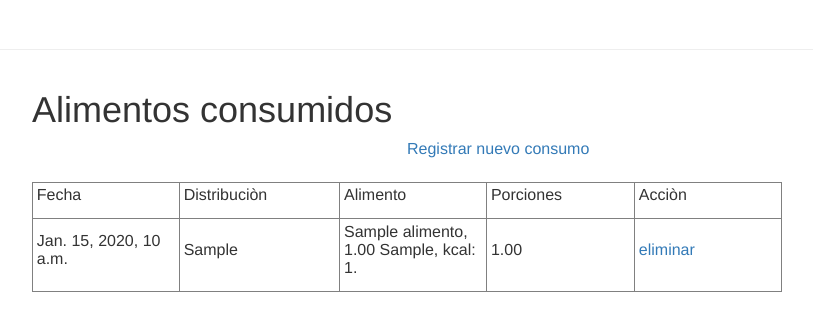
After one commit to Recorrido44/my-first-blog, a Django app: page /alimento/verconsumo/ in a window 1280 px wide. The commit adds this page. Shown: the top 331 px of the page, without its empty margins (38-851 px from the left). Run offline with Django 3.2, Linux system fonts and the light colour scheme; tables that the repository leaves empty hold one stand-in row (values such as "Sample post"); some libraries are stand-ins or nearby versions.

Commit message:
subo nuevas ligas de navegaciòn

```diff
--- a/Viajav/settings.py
+++ b/Viajav/settings.py
@@ -26,7 +26,7 @@ SECRET_KEY = '+14$9w3e(qjjo+-)r0@zb@w#1@q33pl!c)yroamva0-k!@z-^y'
 DEBUG = True
 
 # ALLOWED_HOSTS = ['127.0.0.1', 'recorrido.pythonanywhere.com']
-ALLOWED_HOSTS = ['127.0.0.1', 'localhost']
+ALLOWED_HOSTS = ['127.0.0.1', 'localhost', 'recorrido.pythonanywhere.com']
 
 
 # Application definition
--- a/Viajav/urls.py
+++ b/Viajav/urls.py
@@ -28,7 +28,8 @@ urlpatterns = [
     url(r'^viaje/finalizar/$', views.Km_Finalizar_Vista.as_view(), name='kilometro_finalizar'),
     url(r'^viaje/borrar/(?P<pk>[0-9]+)/$', views.Km_Eliminar_Vista.as_view(), name='kilometro_borrar'),
     url(r'^alimento/nuevo/$', views.Alimento_Nuevo_Vista.as_view(), name='alimento_nuevo'),
-    url(r'^alimento/consumo/$', views.Alimento_Consumo_Vista.as_view(), name='alimento_consumo'),
+    url(r'^alimento/consumo/$', views.Alimento_Consumo_Vista.as_view(), name='consumo_registro'),
     url(r'^alimento/resumen/$', views.Alimento_Resumen_Vista.as_view(), name='consumo_resumen'),
-
+    url(r'^alimento/verconsumo/$', views.Alimento_Verconsumo_Vista.as_view(), name='consumo_mostrar'),
+    url(r'^alimento/borrar/(?P<pk>[0-9]+)/$', views.Alimento_Eliminar_Vista.as_view(), name='consumo_borrar'),
 ]
--- a/gestion_viaje/templates/alimento_resumen.html
+++ b/gestion_viaje/templates/alimento_resumen.html
@@ -5,10 +5,10 @@
         <form method="GET" class="post-form">{% csrf_token %}
             <table>
                  <td width="10%">
-                    <p></p>
+                    <p><a href="../verconsumo" >Mostrar consumidos</p>
                 </td>
                 <td width="10%">
-                    <p><a href="../consumo" >Registrar nuevo alimento</p>
+                    <p><a href="../consumo" >Registrar nuevo consumo</p>
                 </td>
             </table>
         </form>
--- /dev/null
+++ b/gestion_viaje/templates/consumo_muestra.html
@@ -0,0 +1,59 @@
+{% extends "base.html" %}
+
+{% block content %}
+    <h1>Alimentos consumidos</h1>
+        <form method="GET" class="post-form">{% csrf_token %}
+            <table>
+                 <td width="10%">
+                    <p></p>
+                </td>
+                <td width="10%">
+                    <p><a href="../consumo" >Registrar nuevo consumo</p>
+                </td>
+            </table>
+        </form>
+
+    {% if consumo_list %}
+    <table>
+        <tr valign="top">
+            <td width="10%" style="border-top: 1px double #808080; border-bottom: 1px double #808080; border-left: 1px double #808080; border-right: none; padding-top: 0.1cm; padding-bottom: 0.1cm; padding-left: 0.1cm; padding-right: 0cm">
+                <p>Fecha</p>
+            </td>
+            <td width="10%" style="border-top: 1px double #808080; border-bottom: 1px double #808080; border-left: 1px double #808080; border-right: none; padding-top: 0.1cm; padding-bottom: 0.1cm; padding-left: 0.1cm; padding-right: 0cm">
+                <p>Distribuciòn</p>
+            </td>
+            <td width="10%" style="border-top: 1px double #808080; border-bottom: 1px double #808080; border-left: 1px double #808080; border-right: none; padding-top: 0.1cm; padding-bottom: 0.1cm; padding-left: 0.1cm; padding-right: 0cm">
+                <p>Alimento</p>
+            </td>
+             <td width="10%" style="border-top: 1px double #808080; border-bottom: 1px double #808080; border-left: 1px double #808080; border-right: none; padding-top: 0.1cm; padding-bottom: 0.1cm; padding-left: 0.1cm; padding-right: 0cm">
+                <p>Porciones</p>
+            </td>
+            <td width="10%" style="border-top: 1px double #808080; border-bottom: 1px double #808080; border-left: 1px double #808080; border-right: 1px double #808080; padding-top: 0.1cm; padding-bottom: 0.1cm; padding-left: 0.1cm; padding-right: 0cm">
+                <p>Acciòn</p>
+            </td>
+		</tr>
+        <tr>
+      {% for consumo in consumo_list %}
+            <td width="10%" style="border-top: 1px double #808080; border-bottom: 1px double #808080; border-left: 1px double #808080; border-right: none; padding-top: 0.1cm; padding-bottom: 0.1cm; padding-left: 0.1cm; padding-right: 0cm">
+                <p> {{consumo.fecha}}</p>
+            </td>
+            <td width="10%" style="border-top: 1px double #808080; border-bottom: 1px double #808080; border-left: 1px double #808080; border-right: none; padding-top: 0.1cm; padding-bottom: 0.1cm; padding-left: 0.1cm; padding-right: 0cm">
+                <p> {{consumo.aldia}}</p>
+            </td>
+            <td width="10%" style="border-top: 1px double #808080; border-bottom: 1px double #808080; border-left: 1px double #808080; border-right: none; padding-top: 0.1cm; padding-bottom: 0.1cm; padding-left: 0.1cm; padding-right: 0cm">
+                <p> {{consumo.alimento}}</p>
+            </td>
+            <td width="10%" style="border-top: 1px double #808080; border-bottom: 1px double #808080; border-left: 1px double #808080; border-right: none; padding-top: 0.1cm; padding-bottom: 0.1cm; padding-left: 0.1cm; padding-right: 0cm">
+                <p> {{consumo.porciones}}</p>
+            </td>
+            <td width="10%" style="border-top: 1px double #808080; border-bottom: 1px double #808080; border-left: 1px double #808080; border-right: 1px double #808080; padding-top: 0.1cm; padding-bottom: 0.1cm; padding-left: 0.1cm; padding-right: 0cm">
+                <p><a href="../borrar/{{consumo.id}}" > eliminar </p>
+            </td>
+        </tr>
+      {% endfor %}
+
+    </table>
+    {% else %}
+      <p>No hay datos a mostrar</p>
+    {% endif %}
+{% endblock %}
--- a/gestion_viaje/views.py
+++ b/gestion_viaje/views.py
@@ -96,7 +96,7 @@ class Alimento_Consumo_Vista(CreateView):
     model = Consumo
     form_class = Alimento_Consumo_Form
     template_name = 'alimento_consumo.html'
-    success_url = reverse_lazy('consumo_resumen')
+    success_url = reverse_lazy('consumo_registro')
 
     def form_valid(self, form):
         self.object = form.save(commit=False)
@@ -105,6 +105,7 @@ class Alimento_Consumo_Vista(CreateView):
         self.object.save()
 
         return super(Alimento_Consumo_Vista, self).form_valid(form)
+
 
 class Alimento_Resumen_Vista(ListView):
     model = Consumo
@@ -116,3 +117,14 @@ class Alimento_Resumen_Vista(ListView):
                                                 "where alimento_id = gestion_viaje_consumo.alimento_id"
                                                 ") )calorias "
                                             " from gestion_viaje_consumo ")
+
+
+class Alimento_Verconsumo_Vista(ListView):
+    model = Consumo
+    template_name = 'consumo_muestra.html'
+
+
+class Alimento_Eliminar_Vista(DeleteView):
+    model = Consumo
+    template_name = 'alimento_borrar.html'
+    success_url = reverse_lazy('consumo_resumen')
```
Also changed, not shown: gestion_viaje/templates/alimento_borrar.html (added, +14 -0 lines), gestion_viaje/templates/alimento_consumo.html (+11 -1 lines).
